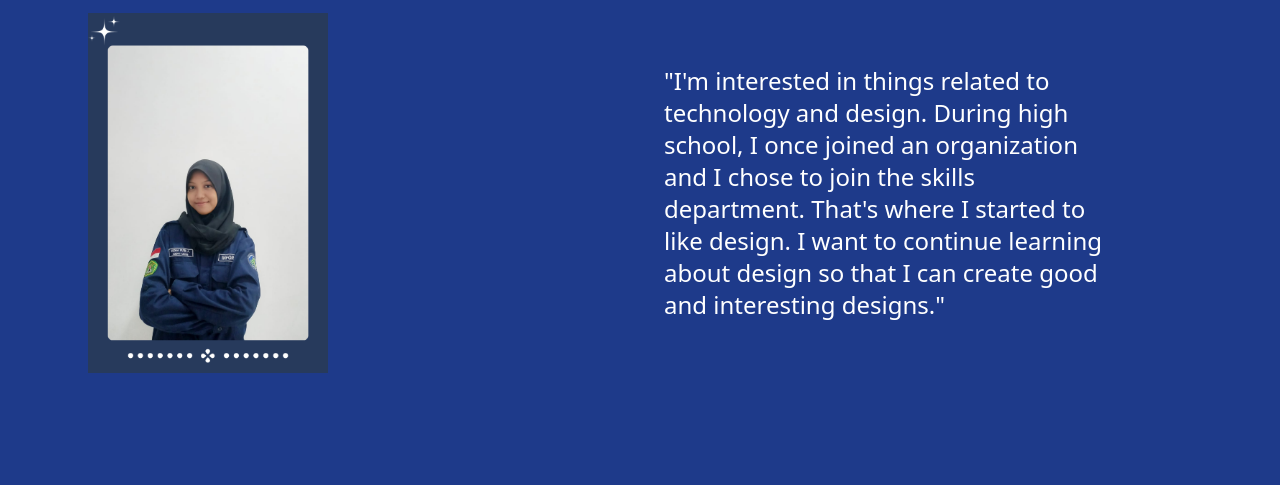
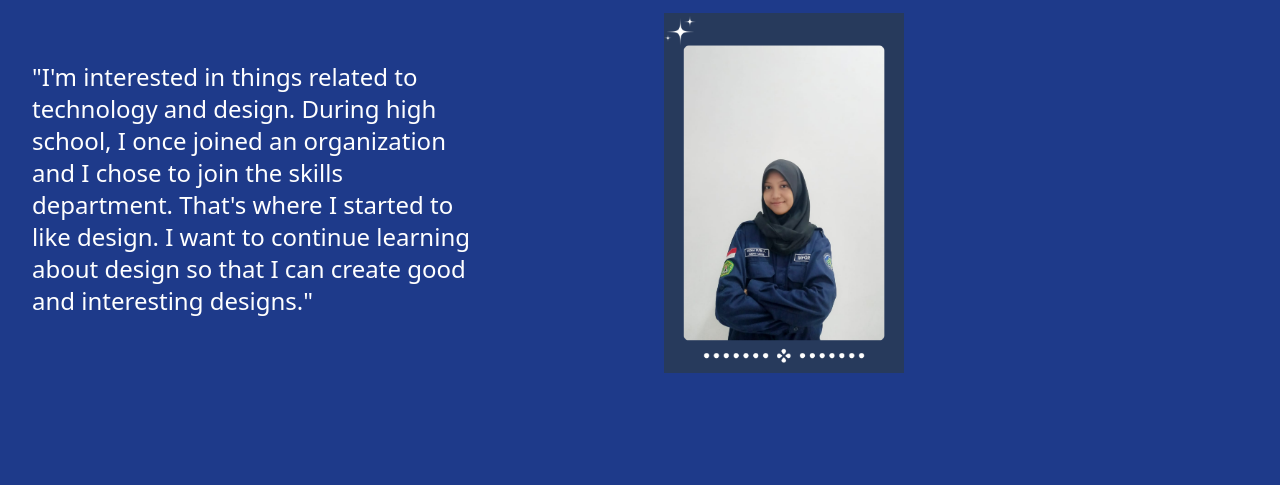
Before and after one commit to ridhapadelia/Mini-project-2-web, a plain HTML site: page index.html in a window 1280 px wide. Shown: the part 315-800 px from the top of the page. Drawn offline with nearby package versions, Linux system fonts and the light colour scheme.

Commit message:
Update index.html

```diff
--- a/index.html
+++ b/index.html
@@ -24,10 +24,10 @@
             <h1 class="text-6xl md:text-7xl font-bold text-white">Ridha Putri Adelia</h1>
             <h3 class="text-2xl font-semibold mb-4 text-blue-300">"Create a life you can't wait to wake up to💫"</h3>
             <div class="grid grid-cols-1 md:grid-cols-2 items-center justify-center gap-4"> <!-- Menggunakan grid dengan 2 kolom -->
-                <img src="Desain tanpa judul (1).png" alt="" class="w-60 h-auto justify-self-end mr-80"> <!-- Gambar di kolom pertama -->
-                <p class="text-2xl text-white text-left md:pr-40 justify-self-start"> <!-- Teks di kolom kedua -->
+                <p class="text-2xl text-white text-left md:pr-40 justify-self-start mb-2"> <!-- Teks di kolom pertama -->
                     "I'm interested in things related to technology and design. During high school, I once joined an organization and I chose to join the skills department. That's where I started to like design. I want to continue learning about design so that I can create good and interesting designs."
                 </p>
+                <img src="Desain tanpa judul (1).png" alt="" class="w-60 h-auto justify-self-start mt-[-80px] md:mt-0"> <!-- Gambar di kolom kedua -->
             </div>
         </div>
 
```
